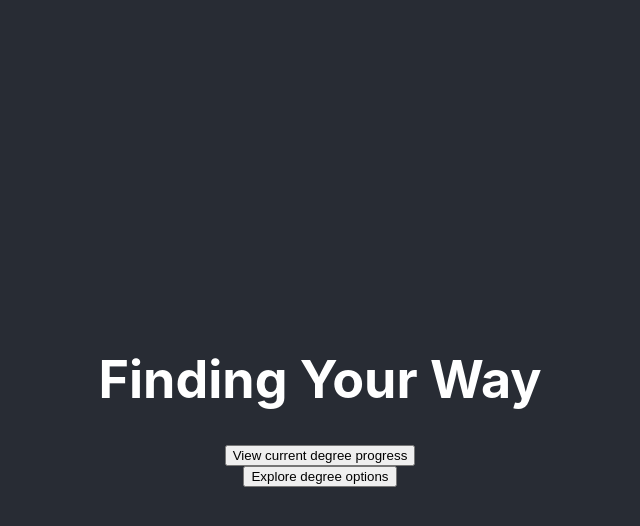
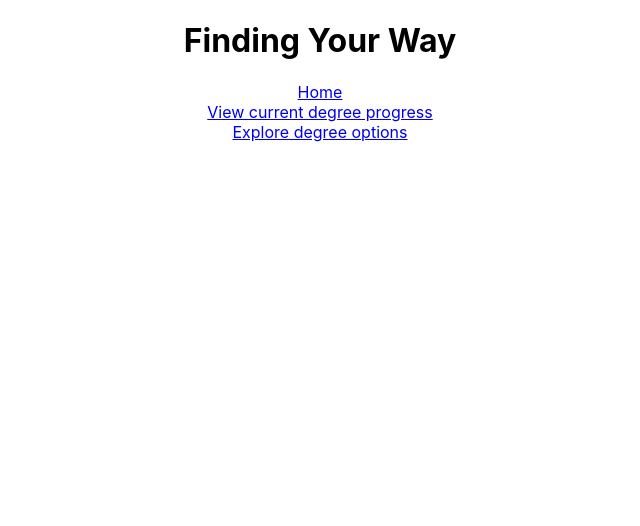
Before and after one commit to ericayee/hci-t6, a React (Create React App) app: page / in a window 1280 px wide. Shown: the top 526 px of the page, without its empty margins (320-960 px from the left). Built offline with nearby package versions, Linux system fonts and the light colour scheme.

Commit message:
main pages link together

```diff
--- a/package.json
+++ b/package.json
@@ -8,6 +8,7 @@
     "@testing-library/user-event": "^7.1.2",
     "react": "^16.12.0",
     "react-dom": "^16.12.0",
+    "react-router-dom": "^5.1.2",
     "react-scripts": "3.3.1"
   },
   "scripts": {
--- a/src/App.css
+++ b/src/App.css
@@ -1,38 +1,15 @@
 .App {
+
+}
+
+.landing-wrapper {
   text-align: center;
 }
 
-.App-logo {
-  height: 40vmin;
-  pointer-events: none;
+.degree-wrapper {
+  text-align: center;
 }
 
-@media (prefers-reduced-motion: no-preference) {
-  .App-logo {
-    animation: App-logo-spin infinite 20s linear;
-  }
+.explore-wrapper {
+  text-align: center;
 }
-
-.App-header {
-  background-color: #282c34;
-  min-height: 100vh;
-  display: flex;
-  flex-direction: column;
-  align-items: center;
-  justify-content: center;
-  font-size: calc(10px + 2vmin);
-  color: white;
-}
-
-.App-link {
-  color: #61dafb;
-}
-
-@keyframes App-logo-spin {
-  from {
-    transform: rotate(0deg);
-  }
-  to {
-    transform: rotate(360deg);
-  }
-}
--- a/src/App.js
+++ b/src/App.js
@@ -1,23 +1,26 @@
-import React from 'react';
-import logo from './logo.svg';
+import React, { Component } from 'react';
+import { BrowserRouter as Router, Route, Switch } from "react-router-dom";
 import './App.css';
+import Landing from './components/Landing';
+import Degree from "./components/Degree";
+import Explore from "./components/Explore";
+import Error from './components/Error';
 
-function App() {
-  return (
-    <div className="App">
-      <header className="App-header">
-        <h1>
-          Finding Your Way
-        </h1>
-        <button>
-          View current degree progress
-        </button>
-        <button>
-          Explore degree options
-        </button>
-      </header>
-    </div>
-  );
+class App extends Component {
+  render() {
+    return (
+       <Router>
+        <div className="App">
+          <Switch>
+           <Route path="/" component={Landing} exact/>
+           <Route path="/degree" component={Degree}/>
+           <Route path="/explore" component={Explore}/>
+           <Route component={Error}/>
+         </Switch>
+        </div>
+      </Router>
+    );
+  }
 }
 
 export default App;
--- /dev/null
+++ b/src/components/Degree.js
@@ -0,0 +1,15 @@
+import React, { Component } from "react";
+import { NavLink } from 'react-router-dom';
+
+class Degree extends Component {
+  render() {
+    return (
+      <div className="degree-wrapper">
+        <NavLink to="/">Home</NavLink>
+        <h2>Summary</h2>
+      </div>
+    );
+  }
+}
+
+export default Degree;
--- /dev/null
+++ b/src/components/Error.js
@@ -0,0 +1,13 @@
+import React from 'react';
+import { NavLink } from 'react-router-dom';
+
+const Error = () => {
+    return (
+       <div>
+          <p>Page does not exist :(</p>
+          <p>Go <NavLink to="/">home</NavLink></p>
+       </div>
+    );
+}
+
+export default Error;
--- /dev/null
+++ b/src/components/Explore.js
@@ -0,0 +1,15 @@
+import React, { Component } from "react";
+import { NavLink } from 'react-router-dom';
+
+class Explore extends Component {
+  render() {
+    return (
+      <div className="explore-wrapper">
+        <NavLink to="/">Home</NavLink>
+        <h2>Explore other degree options</h2>
+      </div>
+    );
+  }
+}
+
+export default Explore;
--- /dev/null
+++ b/src/components/Landing.js
@@ -0,0 +1,21 @@
+import React, { Component } from "react";
+import { NavLink } from 'react-router-dom';
+
+class Landing extends Component {
+  render() {
+    return (
+      <div className="landing-wrapper">
+       <h1>Finding Your Way</h1>
+       <div>
+          <NavLink to="/">Home</NavLink>
+          <br/>
+          <NavLink to="/degree">View current degree progress</NavLink>
+          <br/>
+          <NavLink to="/explore">Explore degree options</NavLink>
+       </div>
+     </div>
+    );
+  }
+}
+
+export default Landing;
```
Also changed, not shown: 1 other file (tests, documents, lock files or other folders).
